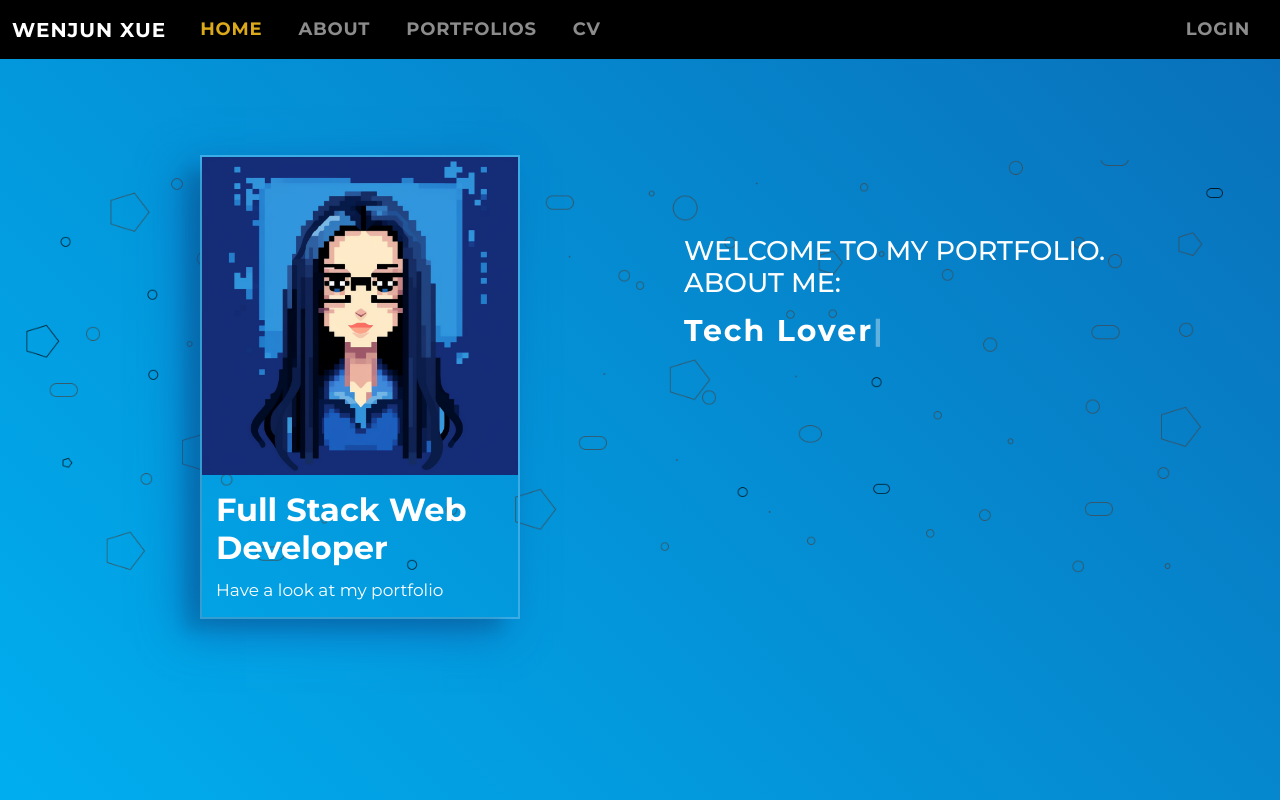
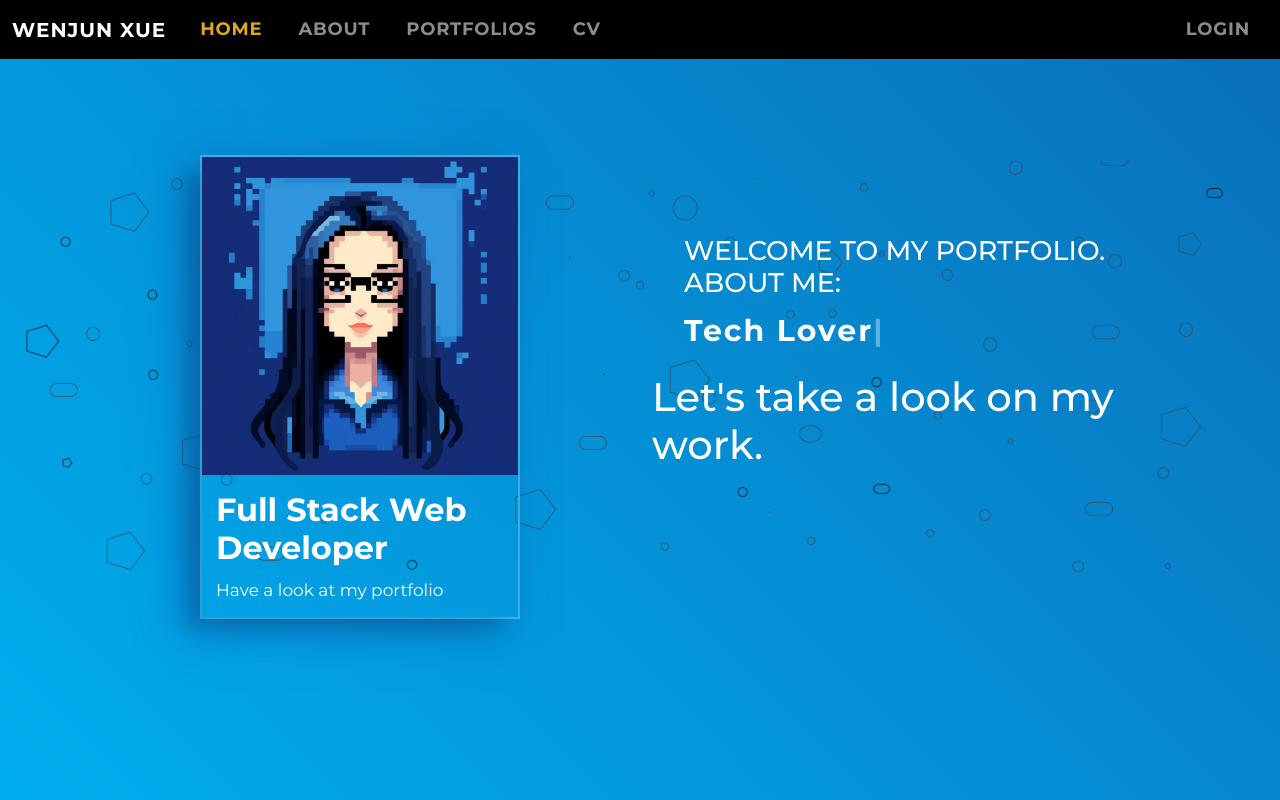
Before and after one commit to june9999/NewPortfolio, a Next.js app: page / in a window 1280 px wide. Built offline with nearby package versions, Linux system fonts and the light colour scheme; no server answers.

Commit message:
navbar width fix

```diff
--- a/src/app/page.tsx
+++ b/src/app/page.tsx
@@ -84,7 +84,7 @@ export default function Home() {
               </div>
 
               <div className="hero-welcome-bio">
-                {/* <h1>Let's take a look on my work.</h1> */}
+                <h1>{`Let's take a look on my work.`}</h1>
               </div>
             </Col>
           </Row>
```
